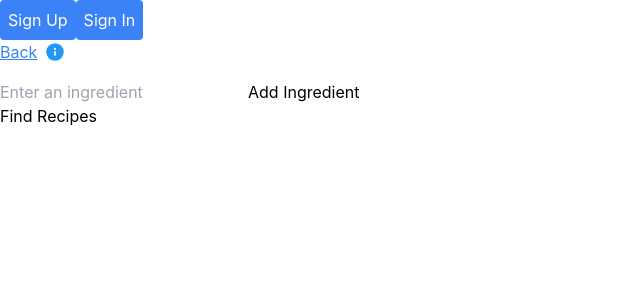
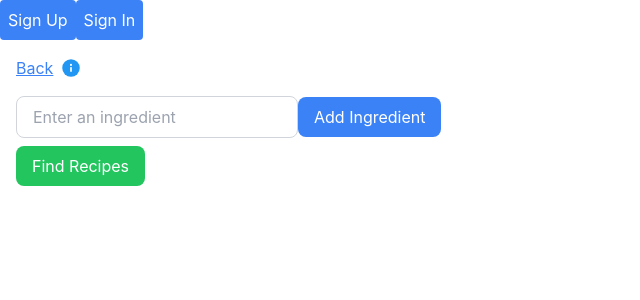
Before and after one commit to sirus-the-beaver/CS361-main-program, a React (Create React App) app in the folder frontend/: page /ingredient-input in a window 1280 px wide. Shown: the top 300 px of the page, without its empty margins (0-640 px from the left). Built offline with nearby package versions, Linux system fonts and the light colour scheme.

Commit message:
Improve styling on ingredient input page

```diff
--- a/frontend/src/components/IngredientInput.js
+++ b/frontend/src/components/IngredientInput.js
@@ -37,7 +37,7 @@ const IngredientInput = () => {
     }
 
     return (
-        <div>
+        <div className="p-4">
             <div className="flex items-center mb-4">
                 <button
                     onClick={() => navigate(-1)}
@@ -62,16 +62,26 @@ const IngredientInput = () => {
                     value={ingredient}
                     onChange={(e) => setIngredient(e.target.value)}
                     placeholder='Enter an ingredient'
+                    className="border border-gray-300 rounded-lg px-4 py-2 mb-2"
                 />
-                <button type='button' onClick={handleAddIngredient}>
+                <button
+                    type='button'
+                    onClick={handleAddIngredient}
+                    className="bg-blue-500 text-white px-4 py-2 rounded-lg mb-2"
+                >
                     Add Ingredient
                 </button>
                 <ul>
                     {ingredientsList.map((ingredient, index) => (
-                        <li key={index}>{ingredient}</li>
+                        <li key={index} className="mb-2">{ingredient}</li>
                     ))}
                 </ul>
-                <button type='submit'>Find Recipes</button>
+                <button
+                    type='submit'
+                    className="bg-green-500 text-white px-4 py-2 rounded-lg"
+                >
+                    Find Recipes
+                </button>
             </form>
         </div>
     );
```
